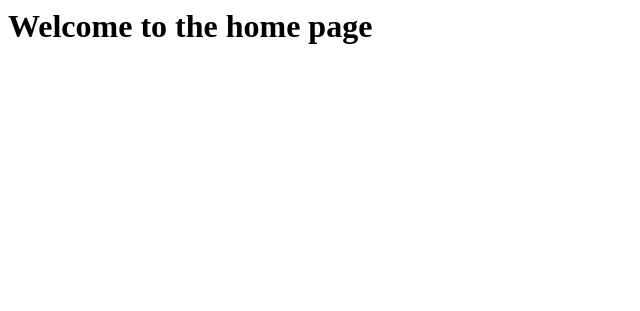
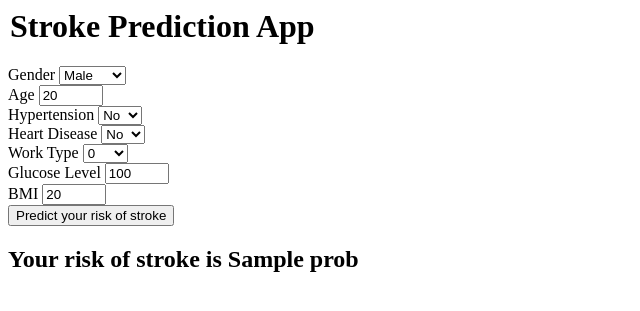
Before and after one commit to hangjoni/stroke-prediction-deployment, a Flask app: template templates/index.html in a window 1280 px wide. Shown: the top 311 px of the page, without its empty margins (0-640 px from the left). Run offline with Flask 3, Linux system fonts and the light colour scheme; the template is opened without the code that fills it: most values are stand-ins (such as "Sample title", 1, 10 or a date in 2020); parts of the project's set-up code (start-up, migrations or seed data) failed here and were passed over.

Commit message:
built front end for prediction

```diff
--- a/app.py
+++ b/app.py
@@ -13,22 +13,49 @@ from utils import *
 with open('model.pkl', 'rb') as file:
     model = pickle.load(file)
 
-@app.route('/')
-def index():
-    return render_template('index.html')
+# end point to serve front end prediction with one input
+@app.route('/', methods=['GET', 'POST'])
+def predict_one_datapoint():
+    if request.method=='GET':
+        return render_template('index.html')
+    else:
+        data = {
+            'gender': int(request.form.get('gender')),
+            'age': int(request.form.get('age')),
+            'hypertension': int(request.form.get('hypertension')),
+            'heart_disease': int(request.form.get('heart_disease')),
+            'work_type': int(request.form.get('work_type')),
+            'avg_glucose_level': float(request.form.get('avg_glucose_level')),
+            'bmi': float(request.form.get('bmi'))
+        }
+        preds, probs = _predict_helper(data)
+        pred, prob = preds[0], probs[0]
 
+        return render_template('index.html', pred=pred, prob=prob)
+
+# end point for batch prediction
 @app.route('/predict', methods=['POST'])
 def predict():
-    json_ = request.get_json()
+    json_data = request.get_json()
 
-    query = pd.DataFrame(json_)
-    preds = model.predict(query)
-    probs = model.predict_proba(query)[:,1]
+    preds, probs = _predict_helper(json_data)
 
     df = pd.DataFrame({'pred': preds, 'prob': probs})
 
     return df.to_json()
 
+def _predict_helper(json_data):
+    print('json_data')
+    print(json_data)
+    # json_data could be dictionary or list of dictionary
+    if isinstance(json_data, list):
+        query = pd.DataFrame(json_data)
+    else:
+        query = pd.DataFrame([json_data])
+    preds = model.predict(query)
+    probs = model.predict_proba(query)[:,1]
+    return preds, probs
+
 
 if __name__ == '__main__':
     app.run(host='0.0.0.0', port=80)
--- a/templates/index.html
+++ b/templates/index.html
@@ -1 +1,82 @@
-<h1>Welcome to the home page</h1>
+<html>
+<body>
+    <div class="app">
+       <form action="{{ url_for('predict_one_datapoint')}}" method="post">
+        <h1>
+            <legend>Stroke Prediction App</legend>
+        </h1>
+        <div class="mb-3">
+            <label class="form-label">Gender</label>
+            <select class="form-control" name="gender" placeholder="Enter you Gender" required>
+                <option value="1" selected>
+                    Male
+                </option>
+                <option value="0">
+                    Female
+                </option>
+            </select>
+        </div>
+        <div class="mb-3">
+            <label class="form-label" for="age">Age</label>
+            <input type="number" id="age" name="age" min="0" max="120" step="1" value="20">
+        </div>
+        <div class="mb-3">
+            <label class="form-label" for="hypertension">Hypertension</label>
+            <select class="form-control" name="hypertension" required>
+                <option value="1">
+                    Yes
+                </option>
+                <option value="0" selected>
+                    No
+                </option>
+            </select>
+        </div>
+        <div class="mb-3">
+            <label class="form-label" for="heart_disease">Heart Disease</label>
+            <select class="form-control" name="heart_disease" required>
+                <option value="1">
+                    Yes
+                </option>
+                <option value="0" selected>
+                    No
+                </option>
+            </select>
+        </div>
+        <div class="mb-3">
+            <label class="form-label" for="work_type">Work Type</label>
+            <select class="form-control" name="work_type" placeholder="Work Type" required>
+                <option value="0">
+                    0
+                </option>
+                <option value="1">
+                    1
+                </option>
+                <option value="2">
+                    2
+                </option>
+                <option value="254">
+                    254
+                </option>
+                <option value="255">
+                    255
+                </option>
+            </select>
+        </div>
+        <div class="mb-3">
+            <label class="form-label" for="avg_glucose_level">Glucose Level</label>
+            <input type="number" id="avg_glucose_level" name="avg_glucose_level" min="50" max="300" value="100">
+        </div>
+        <div class="mb-3">
+            <label class="form-label" for="bmi">BMI</label>
+            <input type="number" id="bmi" name="bmi" min="10" max="100" value="20">
+        </div>
+
+        <div class="mb-3">
+            <input class="btn btn-primary" type="submit" value="Predict your risk of stroke" required />
+        </div>
+    </form>
+    <h2>
+       Your risk of stroke is {{prob}}
+    </h2>
+   <body>
+</html>
```
